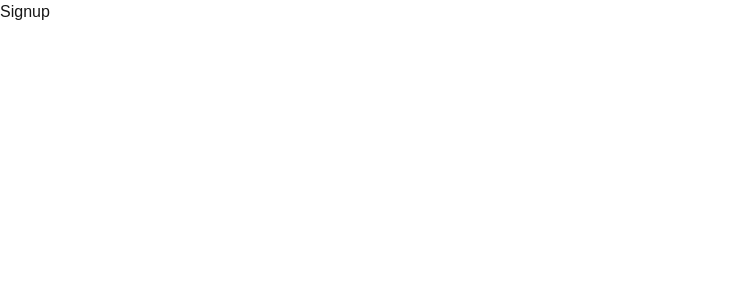
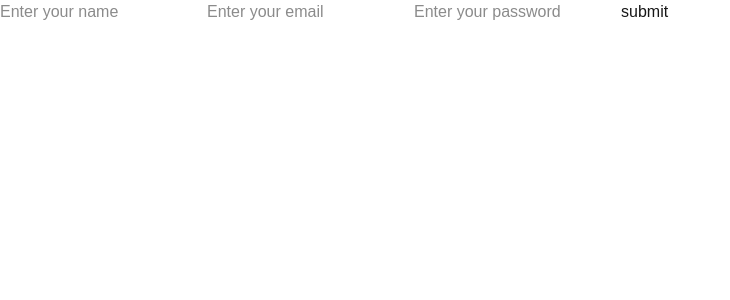
Before and after one commit to imran-techvoyager/Nextjs, a Next.js app in the folder routing/: page /signup in a window 1280 px wide. Shown: the top 300 px of the page, without its empty margins (0-730 px from the left). Built offline with nearby package versions, Linux system fonts and the light colour scheme.

Commit message:
feat(signup): implement signup form with input fields and submit handler

```diff
--- a/routing/src/app/(auth)/signup/page.tsx
+++ b/routing/src/app/(auth)/signup/page.tsx
@@ -1,8 +1,20 @@
 import React from 'react'
 
 const Signup = () => {
+
+     const handleSubmit = () => {
+
+     }
+
   return (
-    <div>Signup</div>
+    <div>
+        <form onSubmit={handleSubmit}>
+            <input type="text" placeholder='Enter your name'/>
+            <input type="email" placeholder='Enter your email'/>
+            <input type="password" placeholder='Enter your password'/>
+            <button type='submit'>submit</button>
+        </form>
+    </div>
   )
 }
 
```
